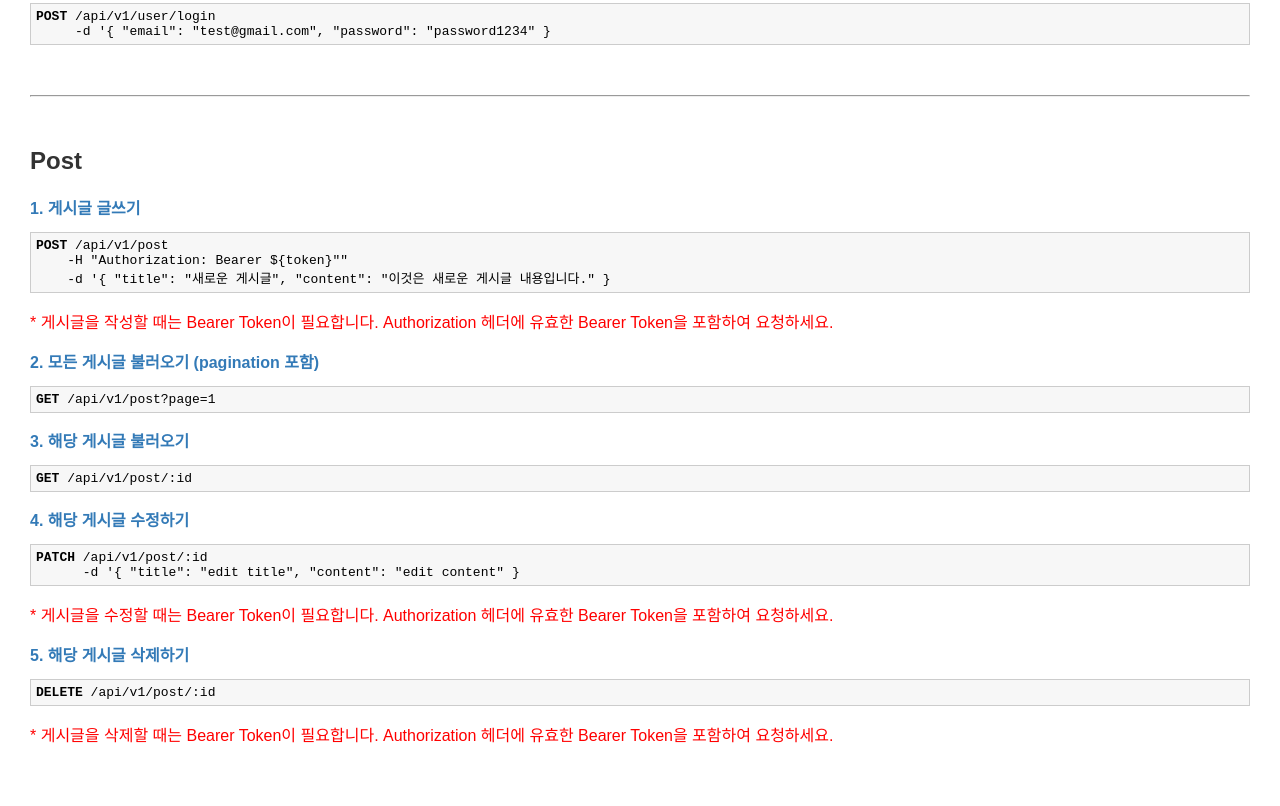
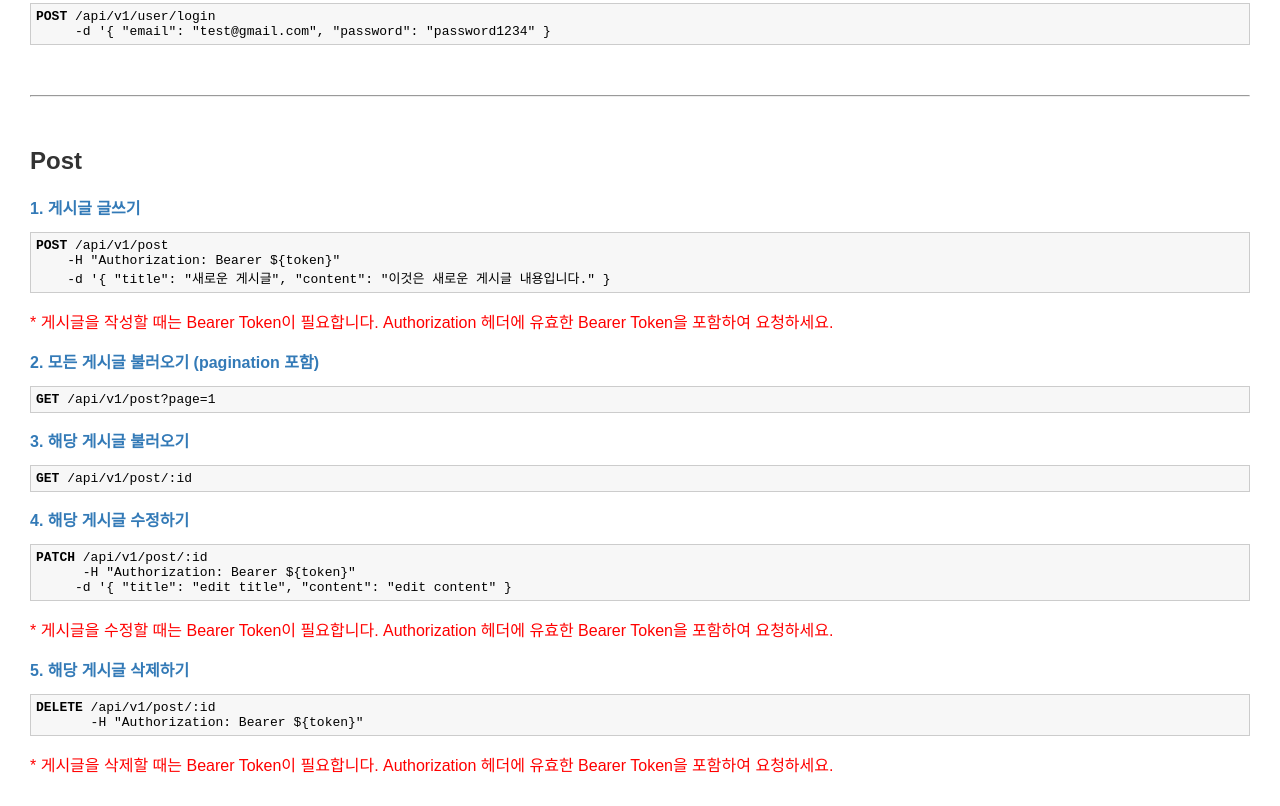
Before and after one commit to mandy0529/wanted-pre-onboarding-backend, a website: page public/index.html in a window 1280 px wide. Shown: the part 461-1267 px from the top of the page. Before the commit the page ends 1237 px from the top, so only its background shows below. Drawn offline with Linux system fonts and the light colour scheme.

Commit message:
refactor: index.html 파일 변경

```diff
--- a/public/index.html
+++ b/public/index.html
@@ -63,7 +63,7 @@
     <ul>
         <li>
             <strong>1. 게시글 글쓰기</strong>
-            <pre><code>POST</code> /api/v1/post <br/>    -H "Authorization: Bearer ${token}"" <br/>    -d '{ "title": "새로운 게시글", "content": "이것은 새로운 게시글 내용입니다." }</pre>
+            <pre><code>POST</code> /api/v1/post <br/>    -H "Authorization: Bearer ${token}" <br/>    -d '{ "title": "새로운 게시글", "content": "이것은 새로운 게시글 내용입니다." }</pre>
             <p>* 게시글을 작성할 때는 Bearer Token이 필요합니다. Authorization 헤더에 유효한 Bearer Token을 포함하여 요청하세요.</p>
         </li>
         <li>
@@ -76,12 +76,12 @@
         </li>
         <li>
             <strong>4. 해당 게시글 수정하기</strong>
-            <pre><code>PATCH</code> /api/v1/post/:id <br/>      -d '{ "title": "edit title", "content": "edit content" }</pre>
+            <pre><code>PATCH</code> /api/v1/post/:id <br/>      -H "Authorization: Bearer ${token}" <br/>     -d '{ "title": "edit title", "content": "edit content" }</pre>
             <p>* 게시글을 수정할 때는 Bearer Token이 필요합니다. Authorization 헤더에 유효한 Bearer Token을 포함하여 요청하세요.</p>
         </li>
         <li>
             <strong>5. 해당 게시글 삭제하기</strong>
-            <pre><code>DELETE</code> /api/v1/post/:id </pre>
+            <pre><code>DELETE</code> /api/v1/post/:id <br />       -H "Authorization: Bearer ${token}" </pre>
             <p>* 게시글을 삭제할 때는 Bearer Token이 필요합니다. Authorization 헤더에 유효한 Bearer Token을 포함하여 요청하세요.</p>
         </li>
     </ul>
```
